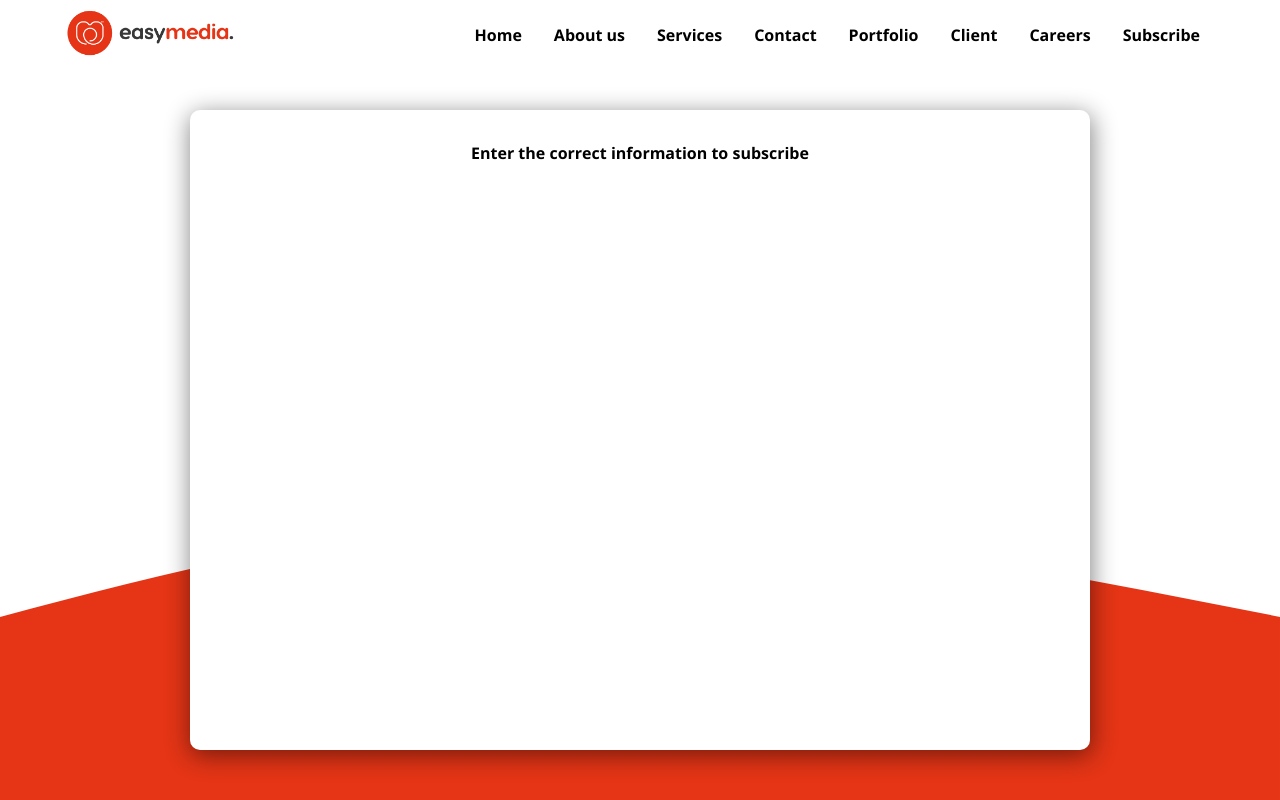
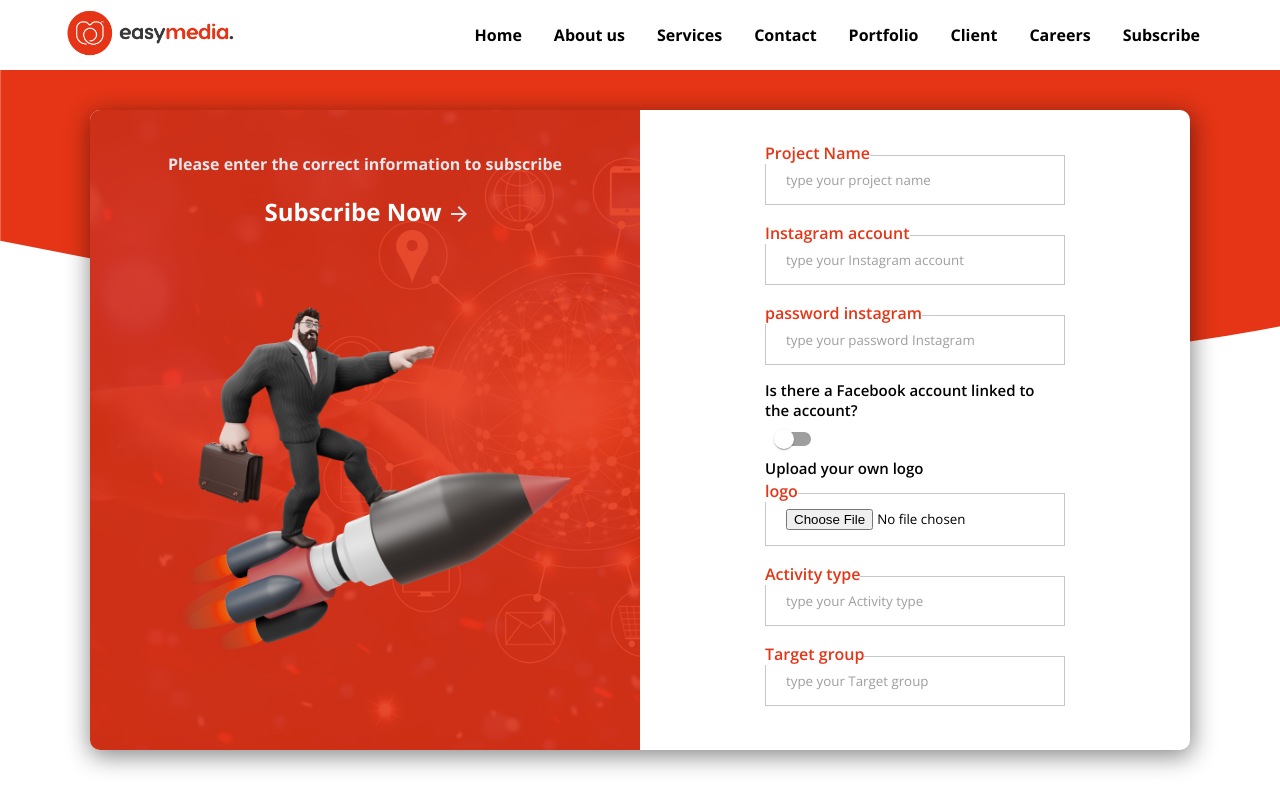
Before and after one commit to Mohamed22221/easymedia, a React (Create React App) app: page /subscribe in a window 1280 px wide. Built offline with nearby package versions, Linux system fonts and the light colour scheme; a web font is replaced by a local one.

Commit message:
supscribe

```diff
--- a/src/components/careers/Form.js
+++ b/src/components/careers/Form.js
@@ -8,7 +8,7 @@ import Input from './Input'
 
 
 
-const Form = ({jops}) => {
+const Form = () => {
     const [value, setValue] = useState()
 
      // take values onchange inbut
@@ -18,8 +18,6 @@ const Form = ({jops}) => {
         Email :"",
         Mobile :"",
         portfolio:""
-
-
     })
      // loop inbut
     const inputs = [
--- a/src/components/home/Header.js
+++ b/src/components/home/Header.js
@@ -3,7 +3,6 @@ import styled from 'styled-components'
 import superimg from "../../img/01.png"
 import animateimg from "../../img/flat1.png"
 import dream from "../../img/dream.jpg"
-
 import animateimg1 from "../../img/flat2.png"
 import Button from '../glopal/Button'
 import { Container } from '@mui/material';
--- a/src/components/supscripe/BackGround.js
+++ b/src/components/supscripe/BackGround.js
@@ -1,19 +1,22 @@
 import React from 'react'
 import styled from 'styled-components'
 import svgsupscripe from "../../img/supscripe.svg"
+
 const BackGround = () => {
   return (
     <StyleBackGround><img src={svgsupscripe} /></StyleBackGround>
   )
 }
 const StyleBackGround = styled.div`
+position: relative;
 
 img{
 position: fixed;
-bottom: -5px;
-right: 0;
 left: 0;
+top: 0;
 z-index: 0;
+transform: rotate(180deg);
+height: 100vh;
 }
 
 `
--- /dev/null
+++ b/src/components/supscripe/FormData.js
@@ -0,0 +1,109 @@
+import React ,{useState} from 'react'
+import styled from 'styled-components'
+import Switch from '@mui/material/Switch';
+
+const label = { inputProps: { 'aria-label': 'Switch demo' } };
+const FormData = () => {
+// switch item
+const [toggle, setToggle] = useState(false)
+const handleToggle = () => {
+    setToggle(!toggle)
+}
+
+  return (
+    <StyleFormData toggle={toggle}>
+      {/*Project and account instagram */}
+      <div className='input'>
+      <label>Project Name</label>
+      <input placeholder='type your project name' type="text" />
+      </div>
+      <div className='input'>
+      <label>Instagram account</label>
+      <input placeholder='type your Instagram account' type="email" />
+      </div>
+      <div className='input'>
+      <label>password instagram</label>
+      <input placeholder='type your password Instagram' type="Password" />
+      </div>
+      {/*switch account facebook */}
+      <div className='switch'>
+      <p>Is there a Facebook account linked to the account?</p>
+      <Switch {...label} onClick={handleToggle} />
+      <div className='input input-switch' >
+      <label>Facebook account</label>
+      <input placeholder='type your Facebook account ' type="email" />
+      </div>
+      <div className='input input-switch' >
+      <label>password Facebook</label>
+      <input placeholder='type your password Facebook' type="Password" />
+      </div>
+      </div>
+      {/*Logo ؤاخخسث بهمث */}
+      <p>Upload your own logo</p>
+      <div className='input' >
+      <label>logo</label>
+      <input placeholder='type your Facebook account ' type="file" />
+      </div>
+      <div className='input' >
+      <label>Activity type</label>
+      <input placeholder='type your Activity type ' type="text" />
+      </div>
+      <div className='input' >
+      <label>Target group</label>
+      <input placeholder='type your Target group ' type="text" />
+      </div>
+    </StyleFormData>
+  )
+}
+const StyleFormData = styled.form`
+padding: 20px;
+display: flex;
+flex-direction: column;
+position: relative;
+@media (max-width:490px) {
+  padding: 20px 0;
+  align-items: center;
+  }
+
+.input{
+  position: relative;
+
+}
+input{
+  padding: 15px 20px;
+  width: 300px;
+  overflow: hidden;
+  @media (max-width:360px) {
+    width: 250px;
+
+  }
+  margin: 15px 0;
+  border: 1px solid #c7c7c7;
+  &::placeholder{
+    opacity: 0.7;
+  }
+}
+label {
+  position: absolute;
+  background-color: white;
+  top: 2px;
+  color: var(--primary-color);
+  font-weight: 600;
+
+}
+p{
+    width: 290px;
+    font-size: 15px;
+    font-weight: 600;
+    @media (max-width:490px) {
+      width: 250px;
+  }
+  }
+.switch{
+  .input-switch{
+    display: ${({toggle}) => toggle ? 'block' : 'none'};
+}
+
+}
+`
+export default FormData
--- a/src/components/supscripe/FormSubscripe.js
+++ b/src/components/supscripe/FormSubscripe.js
@@ -1,38 +1,81 @@
 import React from 'react'
 import styled from 'styled-components'
+import RightSupscripe from './RightSupscripe'
+import FormData  from "./FormData"
 const FormSubscripe = () => {
   return (
-    <StyleForm><h4>Enter the correct information to subscribe</h4></StyleForm>
+    <StyleForm>
+      <StyleLeftSupscripe>
+      <RightSupscripe />
+      </StyleLeftSupscripe>
+      <StyleRightSupscripe>
+      <FormData />
+      </StyleRightSupscripe>
+    </StyleForm>
   )
 }
 const StyleForm= styled.div`
+display: flex;
 position: relative;
 z-index: 1;
 background-color: white;
-width: 900px;
+width: 1100px;
+right: 0;
 height: 80vh;
-padding: 2rem;
 margin: 40px auto;
 box-shadow: 1px 5px 24px 1px rgba(0,0,0,0.48);
 -webkit-box-shadow: 1px 5px 24px 1px rgba(0,0,0,0.48);
 -moz-box-shadow: 1px 5px 24px 1px rgba(0,0,0,0.48);
 overflow-y: auto;
 border-radius: 10px;
-h4{
-    text-align: center;
+overflow: hidden;
 
+@media (max-width:1200px) {
+  width: 80%;
 }
-@media (max-width:1100px) {
-  padding: 1rem 2.5rem;
+@media (max-width:1000px) {
   margin: 10px auto;
   width: 90%;
-  height: 74vh;
+  flex-direction: column;
 }
-@media (max-width:320px) {
+@media (max-width:800px) {
+  height: 100%;
+}
+`
+const StyleRightSupscripe= styled.div`
+display: flex;
+flex-direction: column;
+justify-content: space-evenly;
+align-items: center;
+width: 50%;
+@media (max-width:1000px) {
+width: 100%;
+}
+overflow: auto;
 
-  height: 70vh;
+&::-webkit-scrollbar {
+  width: 7px;
 }
 
+&::-webkit-scrollbar-thumb {
+  background-color: var(--primary-color);
+  border-radius: 10px;
+}
+&::-webkit-scrollbar-track {
+  background-color: var(--font);
+}
+@media (max-width:490px) {
+    justify-content: center;
+
+  }
+
+`
+const StyleLeftSupscripe= styled.div`
+width: 50%;
+
+@media (max-width:1000px) {
+width: 100%;
+}
 
 `
 export default FormSubscripe
--- /dev/null
+++ b/src/components/supscripe/RightSupscripe.js
@@ -0,0 +1,71 @@
+import React from 'react'
+import styled from 'styled-components'
+import superimg from "../../img/01.png"
+import ArrowForwardIcon from '@mui/icons-material/ArrowForward';
+import dream from "../../img/dream.jpg"
+const RightSupscripe = () => {
+  return (
+    <StyleRightSupscripe>
+      <div>
+      <h4>Please enter the correct information to subscribe</h4>
+      <div className='supscripe-now'>
+      <h2>Subscribe Now</h2>
+      <span> <ArrowForwardIcon className='supscripe-icon' /></span>
+      </div>
+      </div>
+      <div>
+        <img src={superimg} />
+      </div>
+    </StyleRightSupscripe>
+  )
+}
+const StyleRightSupscripe = styled.div`
+position: relative;
+z-index: 1;
+background-color: var(--primary-color);
+height: 100%;
+padding: 10px 0;
+color: white;
+display: flex;
+flex-direction: column;
+align-items: center;
+justify-content: space-evenly;
+&::before{
+      content: "";
+      position: absolute;
+      top: 0;
+      right: 0;
+      left: 0;
+      bottom: 0;
+      background-image: url(${dream});
+      background-repeat: no-repeat;
+      background-size: cover;
+      z-index: 0;
+      opacity: 0.1;
+
+    }
+h4,h2{
+text-align: center;
+padding: 10px 5px;
+z-index: 1;
+@media (max-width:800px) {
+  font-size: 14px;
+}
+}
+img{
+  width: 450px;
+ transform: scaleX(-1);
+ @media (max-width:800px) {
+  width: 250px;
+}
+}
+.supscripe-now{
+  display: flex;
+  align-items: center;
+  justify-content: center;
+}
+.supscripe-icon{
+  margin-top: 9px;
+}
+`
+export default RightSupscripe
--- a/src/pages/Supscripe.js
+++ b/src/pages/Supscripe.js
@@ -1,14 +1,20 @@
 import React from 'react'
 import BackGround from '../components/supscripe/BackGround'
 import FormSubscripe from '../components/supscripe/FormSubscripe'
+import styled from 'styled-components'
 
 const Supscripe = () => {
   return (
     <>
+    <BackGround />
+    <StyleFlex>
     <FormSubscripe/>
-    <BackGround />
+    </StyleFlex>
     </>
   )
 }
+const StyleFlex = styled.div`
+display: flex;
 
+`
 export default Supscripe
```
